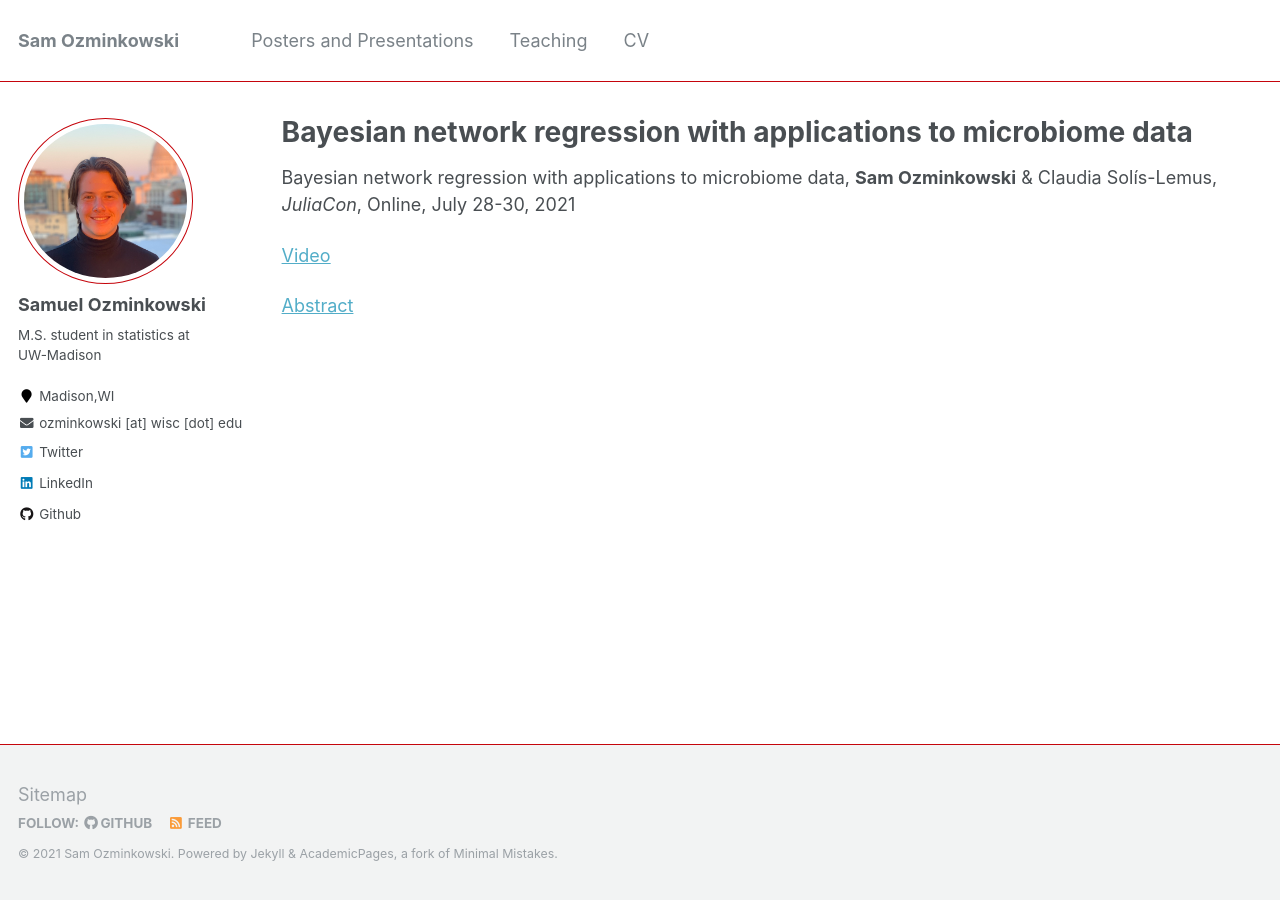
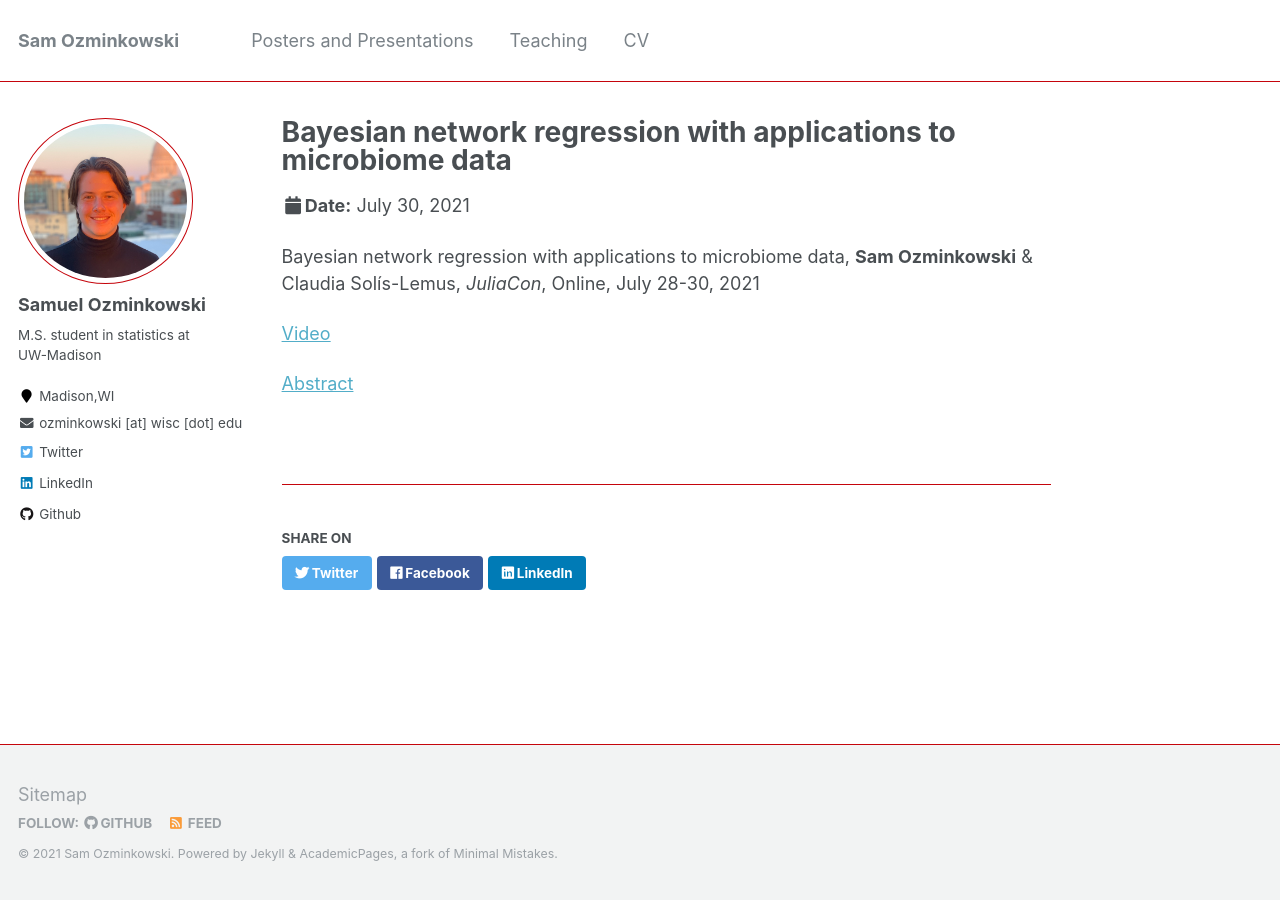
Before and after one commit to samozm/samozm.github.io, a Jekyll site: the page built from _talks/2021-juliacon.md, in a window 1280 px wide. Built offline with Jekyll 4.4.1, drawn with Linux system fonts in a browser that asks for light colours.

Commit message:
talk fixes

```diff
--- a/_config.yml
+++ b/_config.yml
@@ -241,7 +241,7 @@ defaults:
       path: ""
       type: talks
     values:
-      layout: archive
+      layout: talk
       author_profile: true
       share: true
 
```
Also changed, not shown: _talks/2021-juliacon.md (+1 -2 lines).
